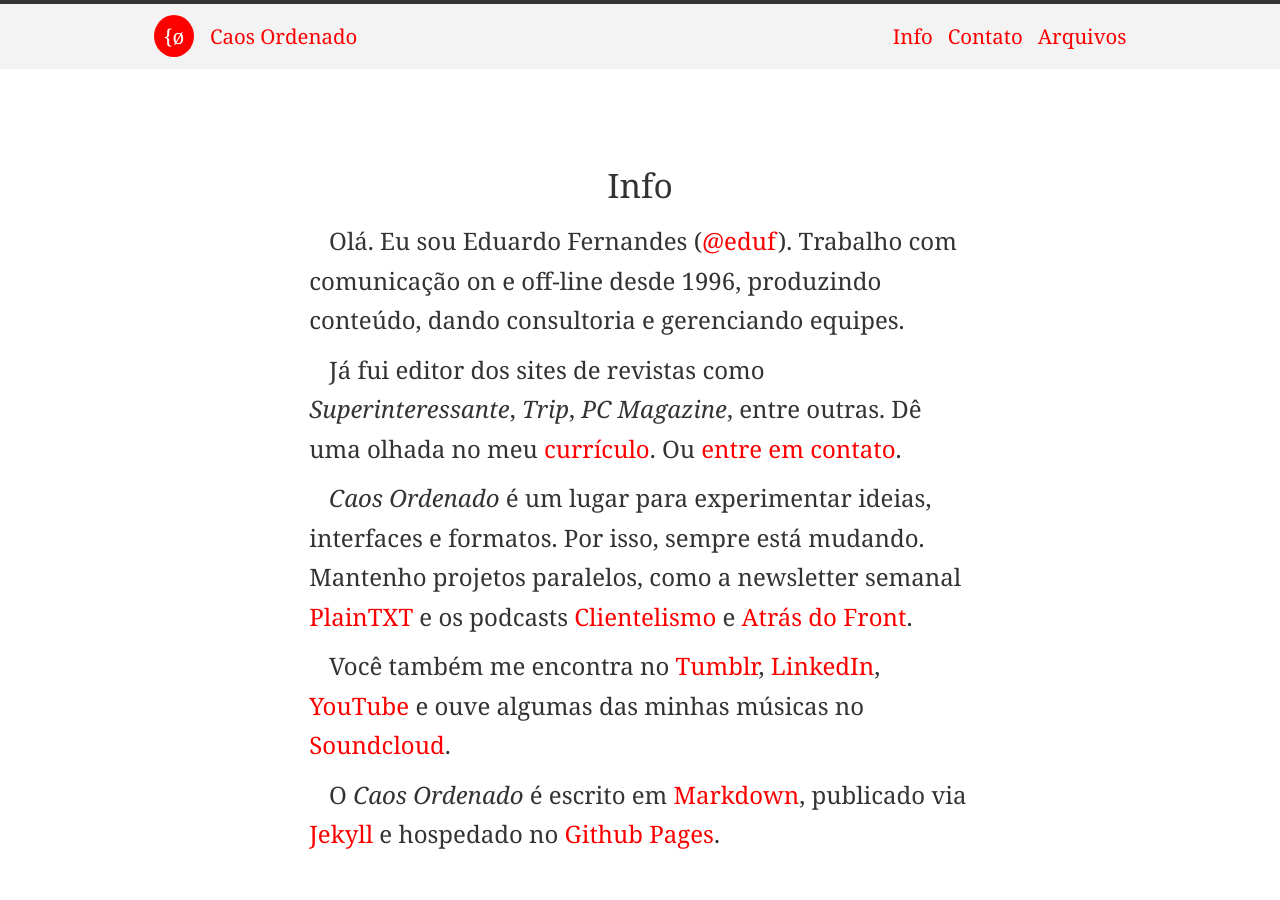
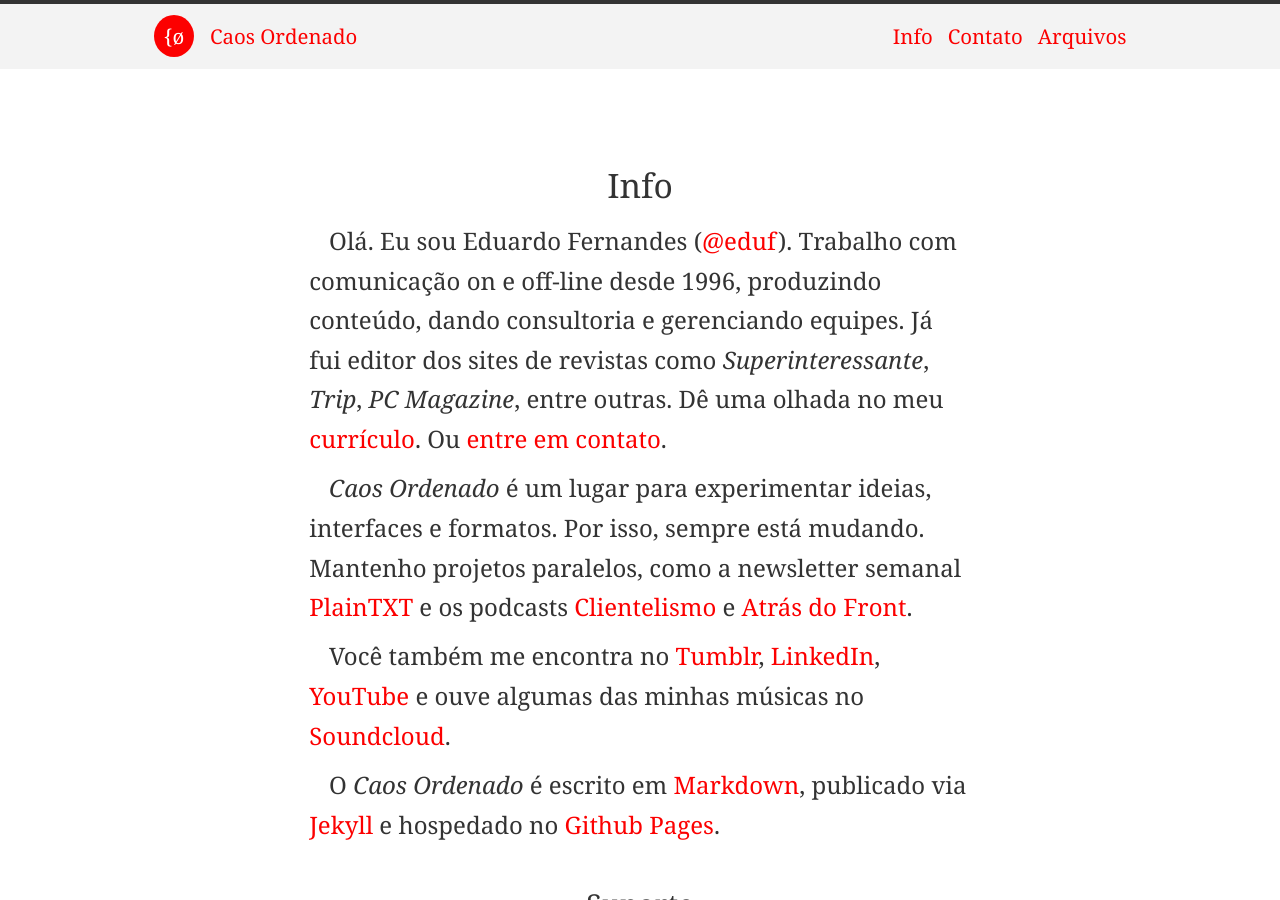
Before and after one commit to eduf/eduf.github.com, a Jekyll site: the page built from info.html, in a window 1280 px wide and 900 px high. Built offline with Jekyll 4.4.1, drawn with Linux system fonts in a browser that asks for light colours; nearby versions of some CDN libraries; comment, search, counter and statistics services are not loaded.

Commit message:
Finish him

```diff
--- a/info.html
+++ b/info.html
@@ -5,9 +5,7 @@ title: Info
 
 	<h2 class="entry-title" itemtype="http://schema.org/Article" itemprop="name">{{page.title}}</h2>
 
-		<p>Olá. Eu sou Eduardo Fernandes (<a href="http://twitter.com/eduf" rel="me" itemprop="url">@eduf</a>). Trabalho com comunicação on e off-line desde 1996, produzindo conteúdo, dando consultoria e gerenciando equipes.</p>
-
-		<p>Já fui editor dos sites de revistas como <em>Superinteressante</em>, <em>Trip</em>, <em>PC Magazine</em>, entre outras. Dê uma olhada no meu <a href="http://caosordenado.com/curriculo.html" rel="me">currículo</a>. Ou <script type="text/javascript">document.write(
+		<p>Olá. Eu sou Eduardo Fernandes (<a href="http://twitter.com/eduf" rel="me" itemprop="url">@eduf</a>). Trabalho com comunicação on e off-line desde 1996, produzindo conteúdo, dando consultoria e gerenciando equipes. Já fui editor dos sites de revistas como <em>Superinteressante</em>, <em>Trip</em>, <em>PC Magazine</em>, entre outras. Dê uma olhada no meu <a href="http://caosordenado.com/curriculo.html" rel="me">currículo</a>. Ou <script type="text/javascript">document.write(
 "<n uers=\"znvygb: rqhs\100pnbfbeqranqb\056pbz\">rager rz pbagngb<\057n>".replace(/[a-zA-Z]/g, function(c){return String.fromCharCode((c<="Z"?90:122)>=(c=c.charCodeAt(0)+13)?c:c-26);}));
 </script>.</p>
 
@@ -30,7 +28,7 @@ title: Info
 					<input type="image" src="https://p.simg.uol.com.br/out/pagseguro/i/botoes/doacoes/120x53-doar-cinza.gif" name="submit" alt="Pague com PagSeguro - é rápido, grátis e seguro!" />
 				</form>
 
-				<form action="https://www.paypal.com/cgi-bin/webscr" method="post" target="_top" style="margin-top: 20px;">
+				<form action="https://www.paypal.com/cgi-bin/webscr" method="post" target="_top" style="margin-top: 30px;">
 					<input type="hidden" name="cmd" value="_s-xclick">
 					<input type="hidden" name="hosted_button_id" value="BVAFUCRYJDWYS">
 					<input type="image" src="https://www.paypalobjects.com/pt_BR/BR/i/btn/btn_donateCC_LG.gif" border="0" name="submit" alt="PayPal - A maneira mais fácil e segura de efetuar pagamentos online!">
```
